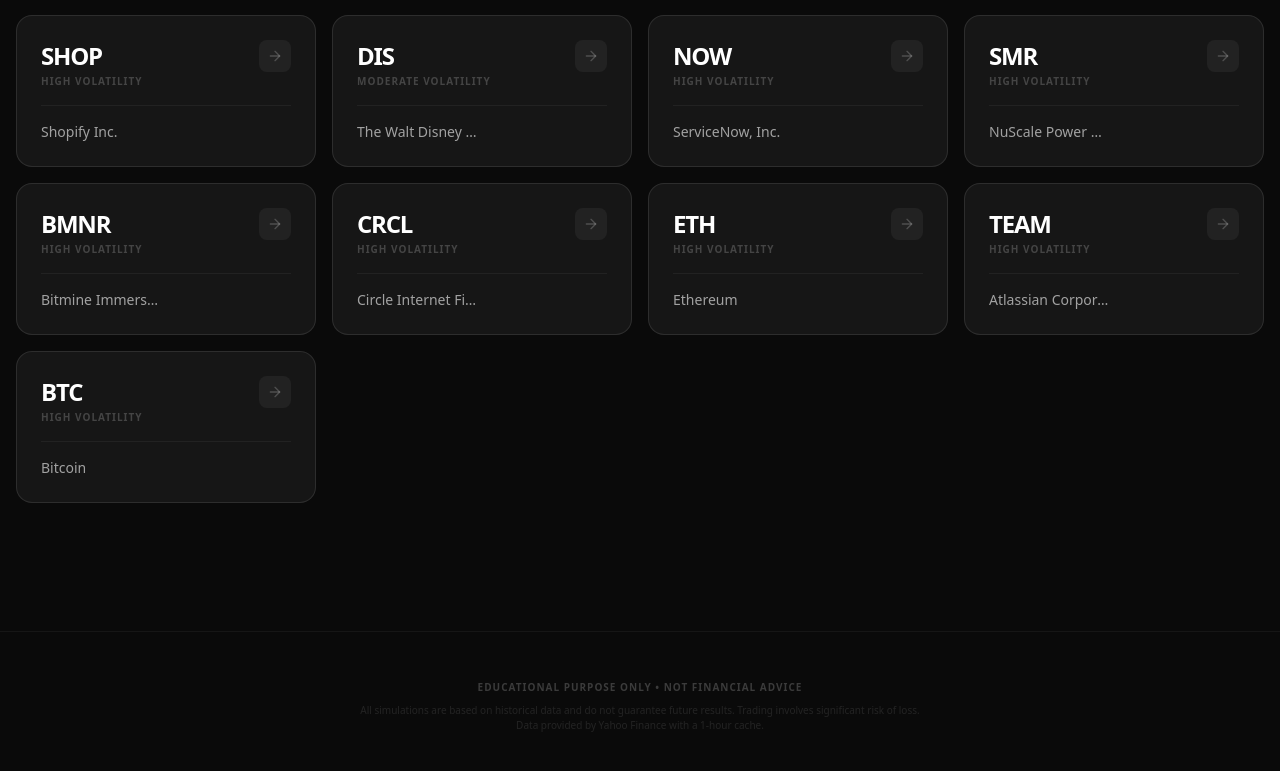
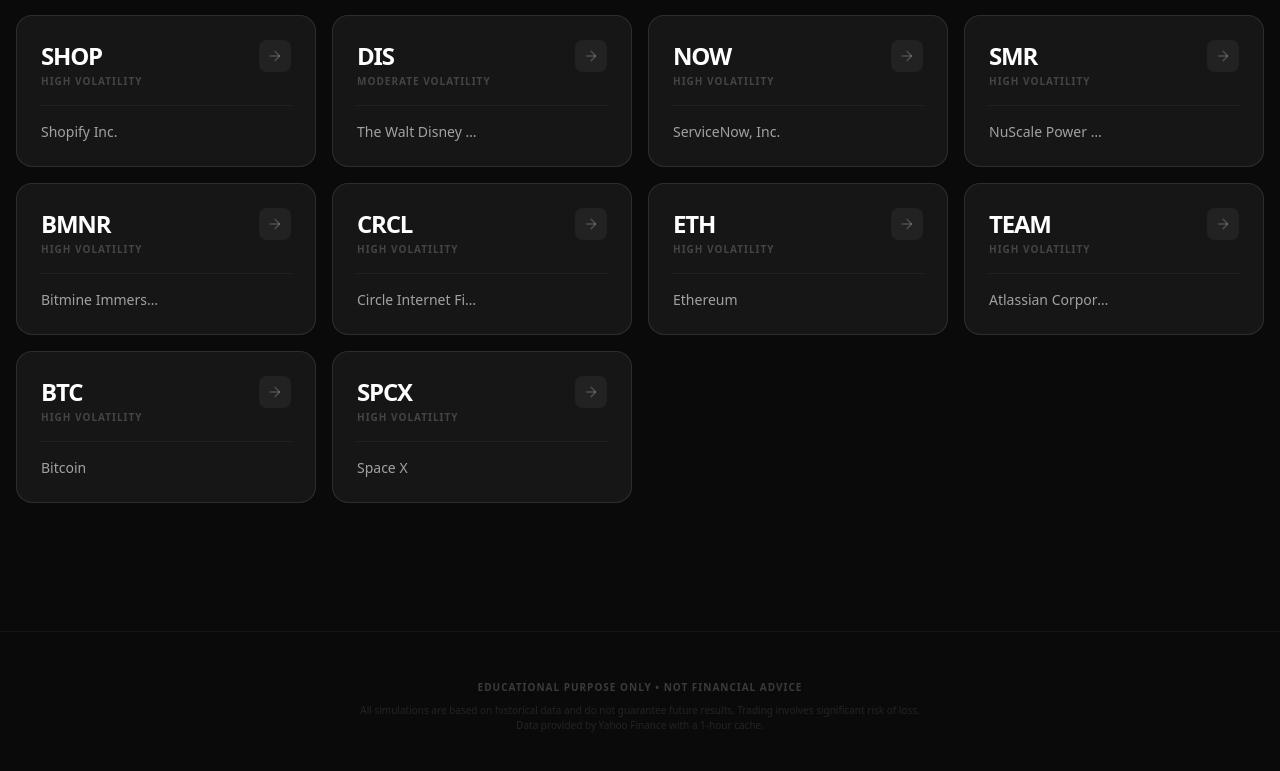
Before and after one commit to koozilla/rsi-optimizer, a React (Vite) app: page / in a window 1280 px wide. Shown: the part 2189-2960 px from the top of the page. Built offline with nearby package versions, Linux system fonts and the light colour scheme; no server answers.

Commit message:
Update Home.tsx
Adding Space X

```diff
--- a/src/pages/Home.tsx
+++ b/src/pages/Home.tsx
@@ -66,6 +66,7 @@
   { symbol: "ETH", name: "Ethereum", category: "High Volatility" },
   { symbol: "TEAM", name: "Atlassian Corporation", category: "High Volatility" },
   { symbol: "BTC", name: "Bitcoin", category: "High Volatility" },
+  { symbol: "SPCX", name: "Space X", category: "High Volatility" },
 ];
 
 export default function Home() {
```
